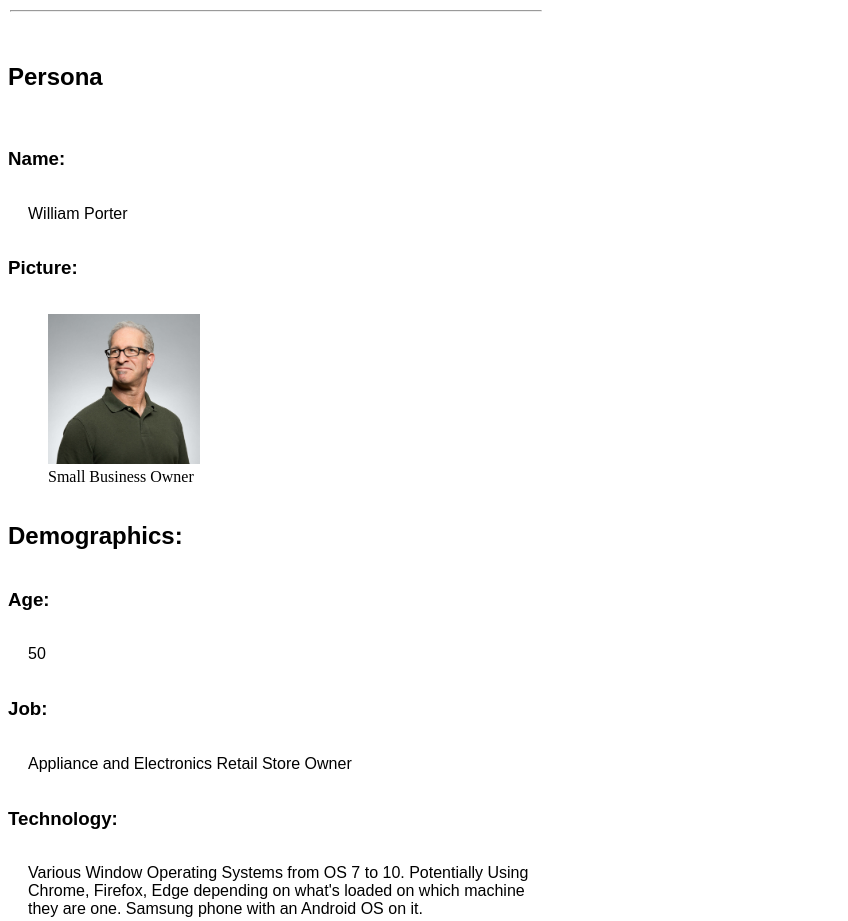
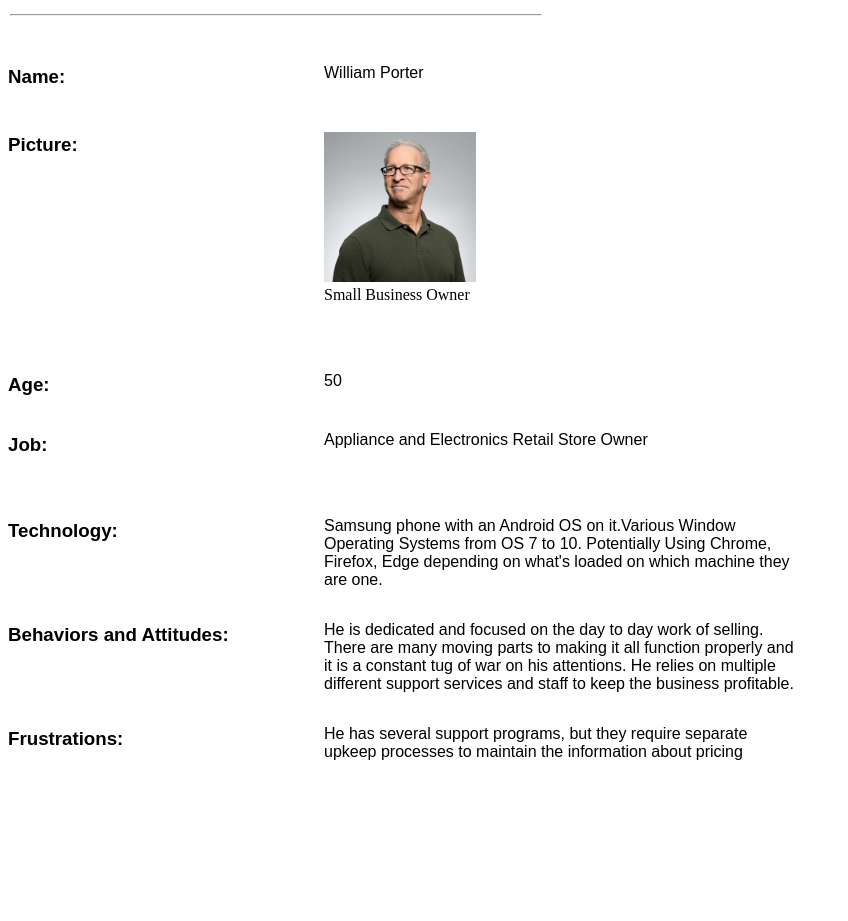
Before and after one commit to WardMatt/personal-website-project, a plain HTML site: page public_html/documentation/milestone-1.html in a window 1280 px wide. Shown: the part 560-1481 px from the top of the page, without its empty margins (0-848 px from the left). After the commit the page ends 1363 px from the top, so only its background shows below. Drawn offline with Linux system fonts and the light colour scheme.

Commit message:
added flex box to the demographics part of the index.html

```diff
--- a/public_html/documentation/milestone-1.html
+++ b/public_html/documentation/milestone-1.html
@@ -42,41 +42,148 @@
     </div>
 
 <hr>
+<h2>Persona</h2>
+<hr>
+    <div class="persona">
 
-    <div class="persona">
-        <h2>Persona</h2><br>
+            <div class="row">
+                <div class="column">
+                    <div class="leftColumn">
+                        <h3>Name:</h3>
+                    </div>
+                </div>
+                <div class="column">
+                    <div class="rightColumn">
+                        <p class = "paragraphStructure">William Porter</p>
+                    </div>
+                </div>
+            </div>
+            <div class="row">
+                <div class="column">
+                    <div class="leftColumn">
+                        <h3>Picture:</h3>
+                    </div>
+                </div>
+                <div class="column">
+                    <div class="rightColumn">
+                        <figure>
+                            <img src="../../images/foto-sushi-6anudmpILw4-unsplash.jpg" alt="50 year old Businessman" height="150px">
+                            <figcaption>Small Business Owner</figcaption>
+                        </figure>
+                    </div>
+                </div>
+            </div>
+            <div class="row">
+                <div class="column">
+                    <div class="leftColumn">
+                        <h3>Age:</h3>
+                    </div>
+                </div>
+                <div class="column">
+                    <div class="rightColumn">
+                        <p class = "paragraphStructure">50</p>
+                    </div>
+                </div>
+            </div>
+            <div class="row">
+                <div class="column">
+                    <div class="leftColumn">
+                        <h3>Job:</h3>
+                    </div>
+                </div>
+                <div class="column">
+                    <div class="rightColumn">
+                        <p class = "paragraphStructure">Appliance and Electronics Retail Store Owner</p>
+                    </div>
+                </div>
+            </div>
+            <div class="row">
+                <div class="column">
+                    <div class="leftColumn">
+                        <h3>Technology:</h3>
+                    </div>
+                </div>
+                <div class="column">
+                    <div class="rightColumn">
+                        <p class = "paragraphStructure">Samsung phone with an Android OS on it.Various Window Operating Systems from OS 7 to 10. Potentially Using Chrome,
+                            Firefox, Edge depending on what's loaded on which machine they are one.</p>
+                    </div>
+                </div>
+            </div>
+            <div class="row">
+                <div class="column">
+                    <div class="leftColumn">
+                        <h3>Behaviors and Attitudes:</h3>
+                    </div>
+                </div>
+                <div class="column">
+                    <div class="rightColumn">
+                        <p class = "paragraphStructure">He is dedicated and focused on the day to day work of selling.
+                            There are many moving parts to making it all function properly
+                            and it is a constant tug of war on his attentions. He relies on
+                            multiple different support services and staff to keep the business
+                            profitable.</p>
+                    </div>
+                </div>
+            </div>
+            <div class="row">
+                <div class="column">
+                    <div class="leftColumn">
+                        <h3>Frustrations:</h3>
+                    </div>
+                </div>
+                <div class="column">
+                    <div class="rightColumn">
+                        <p class = "paragraphStructure">He has several support programs, but they require separate upkeep processes to
+                            maintain the information about pricing</p>
+                    </div>
+                </div>
+            </div>
+        </div>
 
-        <h3>Name:</h3> <p class = "paragraphStructure">William Porter</p>
+<!--        <div class = row>-->
 
 
-        <h3>Picture:</h3>
-        <figure>
-        <img src="../../images/foto-sushi-6anudmpILw4-unsplash.jpg" alt="50 year old Businessman" height="150px">
-            <figcaption>Small Business Owner</figcaption>
-        </figure>
+<!--            <h3>Name:</h3>-->
 
-        <h2>Demographics:</h2>
+<!--            <h3>Picture:</h3>-->
 
-        <h3>Age:</h3> <p class = "paragraphStructure">50</p>
+<!--            <h2>Demographics:</h2>-->
 
-        <h3>Job:</h3> <p class = "paragraphStructure">Appliance and Electronics Retail Store Owner</p>
+<!--            <h3>Age:</h3>-->
 
-        <h3>Technology:</h3> <p class = "paragraphStructure">Various Window Operating Systems from OS 7 to 10. Potentially Using Chrome,
-                        Firefox, Edge depending on what's loaded on which machine they are one.
-            Samsung phone with an Android OS on it.</p>
+<!--            <h3>Job:</h3>-->
 
-        <h3>Behaviors and Attitudes:</h3> <p class = "paragraphStructure">He is dedicated and focused on the day to day work of selling.
-                                     There are many moving parts to making it all function properly
-                                     and it is a constant tug of war on his attentions. He relies on
-                                     multiple different support services and staff to keep the business
-            profitable.</p>
+<!--            <h3>Technology:</h3>-->
 
-        <h3>Frustrations:</h3> <p class = "paragraphStructure">He has several support programs, but they require separate upkeep processes to
-            maintain the information about pricing</p>
+<!--            <h3>Behaviors and Attitudes:</h3>-->
 
-    Scenario for potential client to use your website
-    Goals of using your site
-    </div>
+<!--            <h3>Frustrations:</h3>-->
+
+<!--        Scenario for potential client to use your website-->
+<!--        Goals of using your site-->
+<!--      </div>   &lt;!&ndash;end of leftPersona&ndash;&gt;-->
+<!--      <div class = column>-->
+<!--          <p class = "paragraphStructure">William Porter</p>-->
+<!--          <figure>-->
+<!--              <img src="../../images/foto-sushi-6anudmpILw4-unsplash.jpg" alt="50 year old Businessman" height="150px">-->
+<!--              <figcaption>Small Business Owner</figcaption>-->
+<!--          </figure>-->
+<!--          <p class = "paragraphStructure">50</p>-->
+<!--          <p class = "paragraphStructure">Appliance and Electronics Retail Store Owner</p>-->
+<!--          <p class = "paragraphStructure">Samsung phone with an Android OS on it.</p>-->
+<!--          <p class = "paragraphStructure">Various Window Operating Systems from OS 7 to 10. Potentially Using Chrome,-->
+<!--              Firefox, Edge depending on what's loaded on which machine they are one.</p>-->
+<!--          <p class = "paragraphStructure">He is dedicated and focused on the day to day work of selling.-->
+<!--              There are many moving parts to making it all function properly-->
+<!--              and it is a constant tug of war on his attentions. He relies on-->
+<!--              multiple different support services and staff to keep the business-->
+<!--              profitable.</p>-->
+<!--          <p class = "paragraphStructure">He has several support programs, but they require separate upkeep processes to-->
+<!--              maintain the information about pricing</p>-->
+
+<!--      </div>-->
+<!--    </div>-->
 
 </body>
 
--- a/style.css
+++ b/style.css
@@ -12,7 +12,7 @@ h2 {
 
 h3 {
     font-family: sans-serif, "Lato Black", bold;
-    display: inline-block;
+
 }
 
 div.preface{
@@ -28,22 +28,61 @@ hr {
 
 div.persona{
     display: flex;
+    flex-wrap: wrap;
     flex-direction: column;
-    flex-wrap: wrap;
+    /*justify-content: center;*/
+
+
+
+}
+
+div.row{
+    display: flex;
+    flex-direction: row;
+    /*flex-wrap: nowrap;*/
+    /*width: auto;*/
+}
+
+div.column{
+    display: flex;
+    flex-direction: column;
+    width: 25%;
+
+
+
+    /*flex-basis: 100%;*/
+    /*flex: 1;*/
+}
+
+.leftColumn {
+    display: flex;
+    /*margin: auto;*/
+    /*align-content: space-between;*/
+    /*background-color: blue;*/
+    /*height: 200px;*/
+    flex-wrap: nowrap;
+
+}
+
+.rightColumn {
+    /*margin: auto;*/
+    /*justify-content: flex-end;*/
+    /*background-color: green;*/
+    /*height: 200px;*/
+    /*flex-wrap: wrap;*/
+    width: 150%;
+
 }
 
 p.paragraphStructure {
-    display: block;
-    overflow-wrap: break-word;
-    max-width: 40%;
-    margin-left: 20px;
+    display: flex;
+    /*overflow-wrap: break-word;*/
+    /*max-width: 40%;*/
+    /*margin-left: 20px;*/
     font-family: sans-serif, "Lato Black";
     font-size: medium;
-
  }
 
-/*p.paragraphStructure::before {*/
-/*    display: block;*/
-/*    content: "\A";*/
-/*    white-space: pre;*/
-/*}*/
+figure{
+    margin-left: auto;
+}
```
